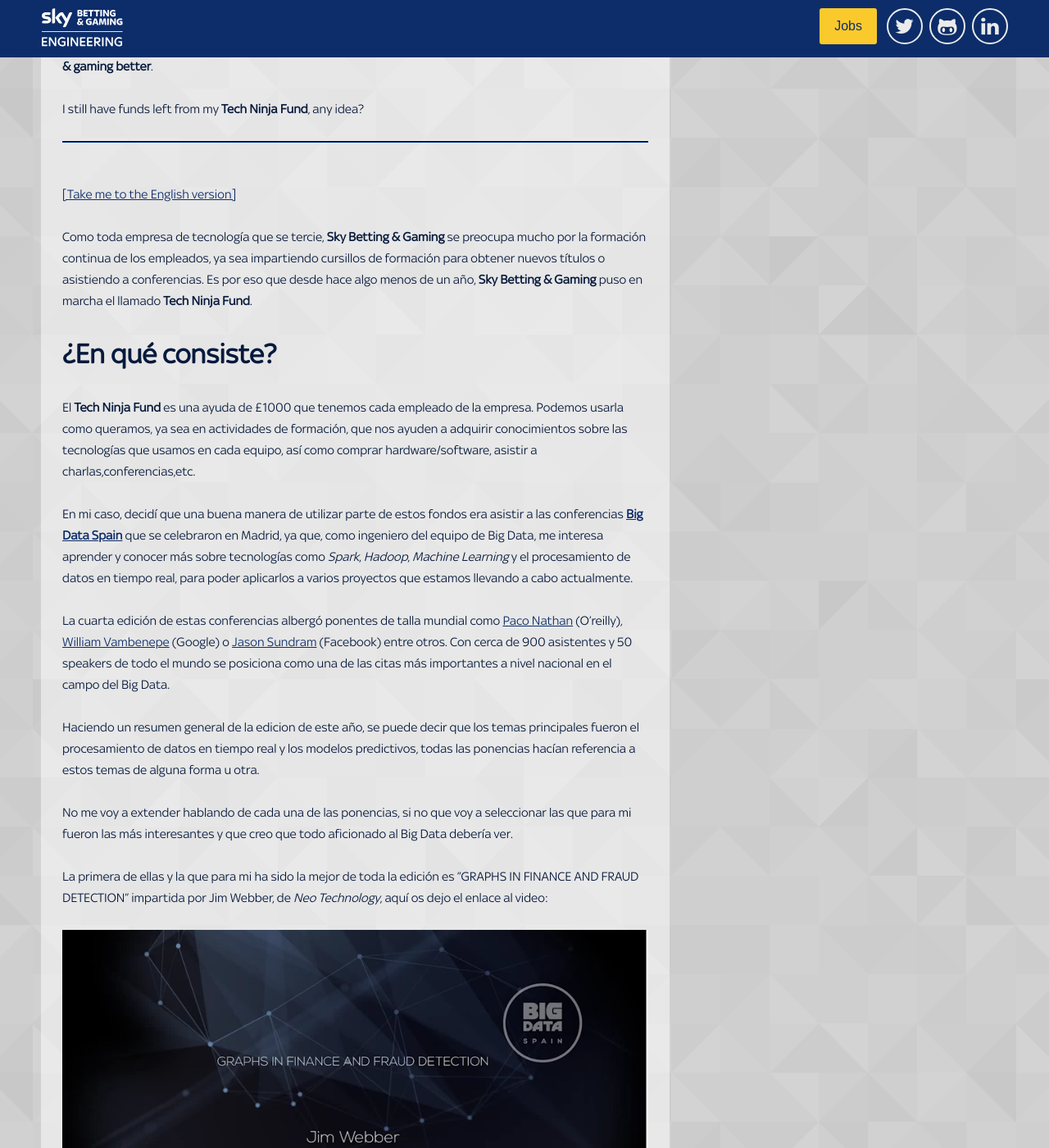
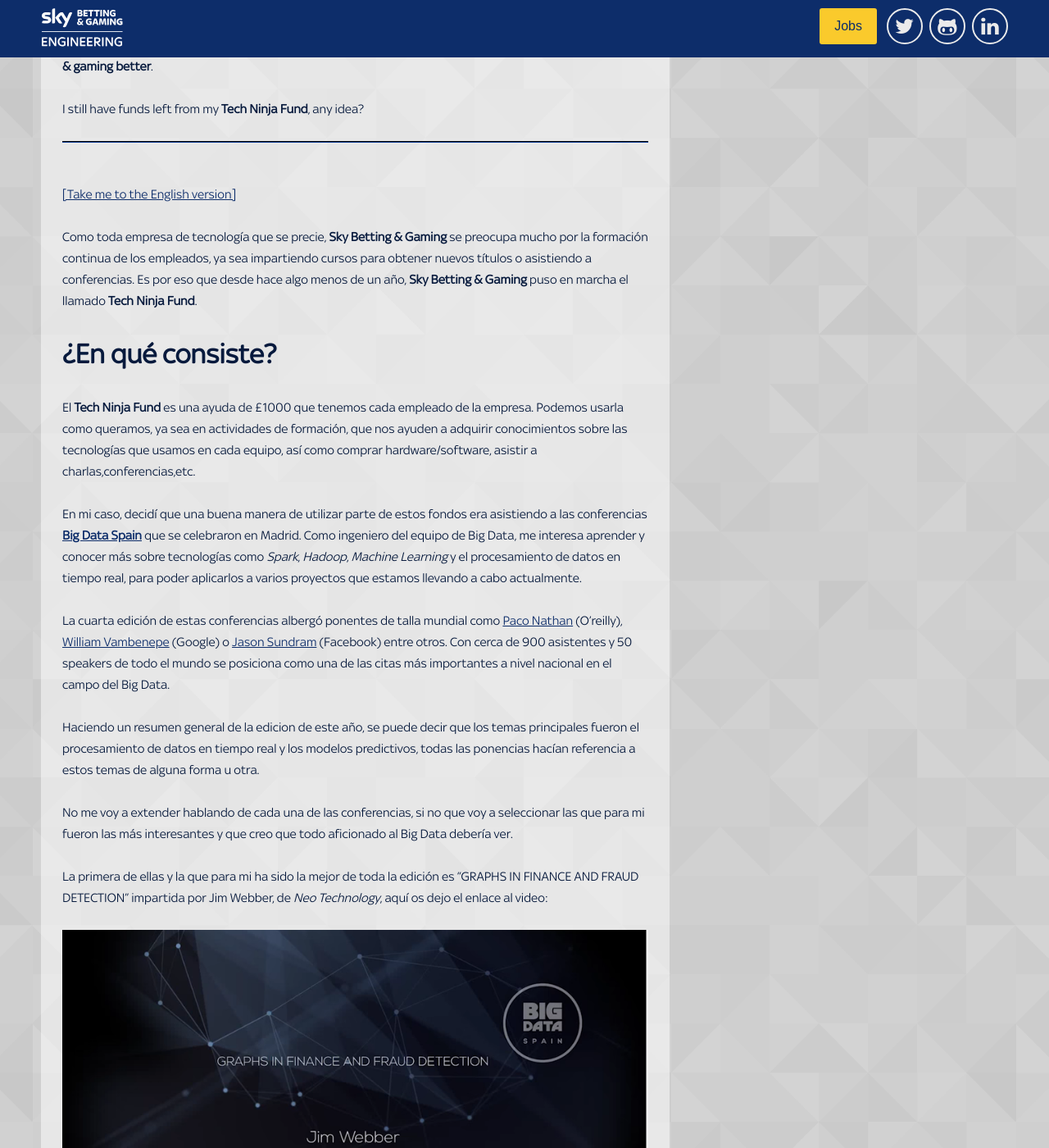
Before and after one commit to skybet/skybet.github.io, a Jekyll site: the page built from _posts/2015-10-29-big-data-madrid.md, in a window 1280 px wide and 1400 px high, scrolled down 2711 px. Shown: the whole window at 82% size. Built offline with Jekyll 4.4.1, drawn with Linux system fonts in a browser that asks for light colours; nearby versions of some CDN libraries; some web fonts are replaced; Markdown is read by kramdown in place of the engine named in the settings; comment, search, counter and statistics services are not loaded; some of the changed text lies outside the part shown.

Commit message:
Gramatical review a

```diff
--- a/_posts/2015-10-29-big-data-madrid.md
+++ b/_posts/2015-10-29-big-data-madrid.md
@@ -51,20 +51,20 @@
 
 <a href="#english">[Take me to the English version]</a>
 
-Como toda empresa de tecnología que se tercie, **Sky Betting & Gaming** se preocupa mucho por la formación continua de los empleados, ya sea impartiendo cursillos de formación para obtener nuevos títulos o asistiendo a conferencias.
+Como toda empresa de tecnología que se precie, **Sky Betting & Gaming** se preocupa mucho por la formación continua de los empleados, ya sea impartiendo cursos para obtener nuevos títulos o asistiendo a conferencias.
 Es por eso que desde hace algo menos de un año, **Sky Betting & Gaming** puso en marcha el llamado **Tech Ninja Fund**.
 
 # ¿En qué consiste?
 El **Tech Ninja Fund** es una ayuda de £1000 que tenemos cada empleado de la empresa. Podemos usarla como queramos, ya sea en actividades de formación, que nos ayuden a adquirir conocimientos sobre las tecnologías que usamos en cada equipo, así como comprar hardware/software, asistir a charlas,conferencias,etc.
 
-En mi caso, decidí que una buena manera de utilizar parte de estos fondos era asistir a las conferencias **[Big Data Spain](http://www.bigdataspain.org/)** que se celebraron en Madrid, ya que, como ingeniero del equipo de Big Data, me interesa aprender y conocer más sobre tecnologías como _Spark_, _Hadoop_, _Machine Learning_ y el procesamiento de datos en tiempo real, para poder aplicarlos a varios proyectos que estamos llevando a cabo actualmente.
+En mi caso, decidí que una buena manera de utilizar parte de estos fondos era asistiendo a las conferencias **[Big Data Spain](http://www.bigdataspain.org/)** que se celebraron en Madrid. Como ingeniero del equipo de Big Data, me interesa aprender y conocer más sobre tecnologías como _Spark_, _Hadoop_, _Machine Learning_ y el procesamiento de datos en tiempo real, para poder aplicarlos a varios proyectos que estamos llevando a cabo actualmente.
 
 La cuarta edición de estas conferencias albergó ponentes de talla mundial como [Paco Nathan](https://www.linkedin.com/in/ceteri) (O'reilly), [William Vambenepe](https://www.linkedin.com/in/vambenepe) (Google) o [Jason Sundram](https://www.linkedin.com/in/jsundram) (Facebook) entre otros.
 Con cerca de 900 asistentes y 50 speakers de todo el mundo se posiciona como una de las citas más importantes a nivel nacional en el campo del Big Data.
 
 Haciendo un resumen general de la edicion de este año, se puede decir que los temas principales fueron el procesamiento de datos en tiempo real y los modelos predictivos, todas las ponencias hacían referencia a estos temas de alguna forma u otra.
 
-No me voy a extender hablando de cada una de las ponencias, si no que voy a seleccionar las que para mi fueron las más interesantes y que creo que todo aficionado al Big Data debería ver.
+No me voy a extender hablando de cada una de las conferencias, si no que voy a seleccionar las que para mi fueron las más interesantes y que creo que todo aficionado al Big Data debería ver.
 
 La primera de ellas y la que para mi ha sido la mejor de toda la edición es "GRAPHS IN FINANCE AND FRAUD DETECTION" impartida por Jim Webber, de _Neo Technology_, aquí os dejo el enlace al video:
 
```
Also changed, not shown: other parts of _posts/2015-10-29-big-data-madrid.md (+1 -1 lines).
